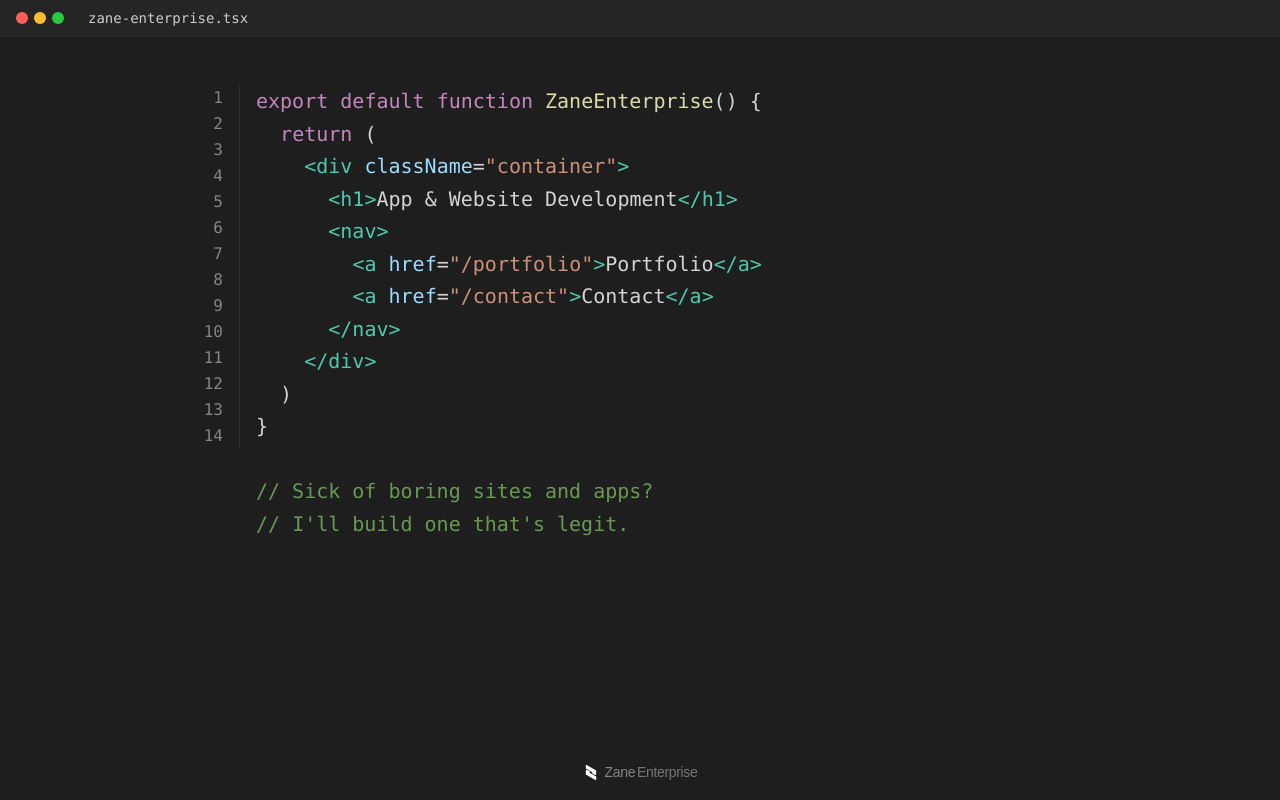
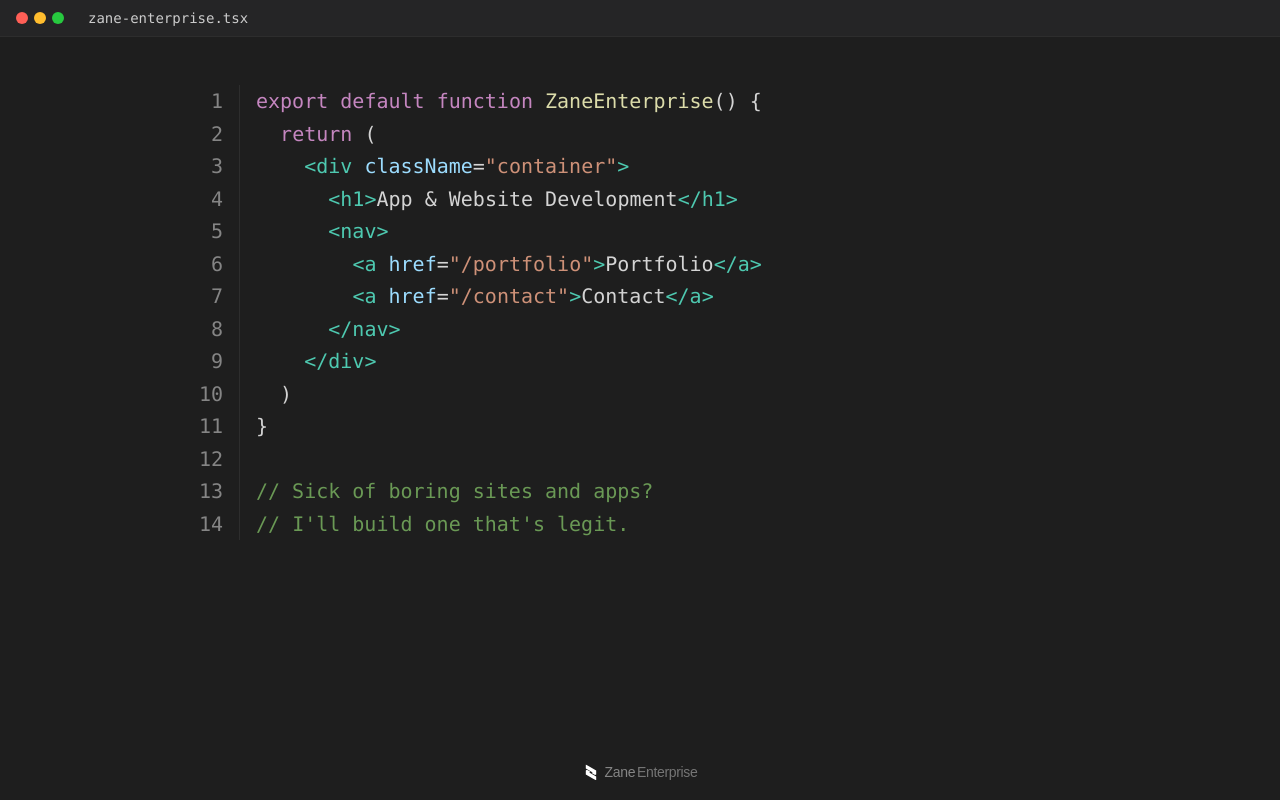
Before and after one commit to zaneenterprise/zaneenterprise.netsite, a Next.js app: page / in a window 1280 px wide. Built offline with nearby package versions, Linux system fonts and the light colour scheme.

Commit message:
updated contact site

```diff
--- a/app/page.tsx
+++ b/app/page.tsx
@@ -192,7 +192,7 @@ export default function Home() {
       <main className="flex-1 px-2 sm:px-4 py-6 sm:py-12 overflow-x-hidden w-full">
         <div className="max-w-full sm:max-w-4xl w-full mx-auto overflow-x-hidden">
           <div className="flex items-start gap-1 sm:gap-2 md:gap-4 overflow-x-hidden w-full">
-            <div className="text-[#858585] select-none text-right pr-1 sm:pr-2 md:pr-4 border-r border-[#2d2d2d] min-w-[1.5rem] sm:min-w-[2rem] md:min-w-[3rem] flex flex-col items-end text-[10px] sm:text-xs md:text-base flex-shrink-0">
+            <div className="text-[#858585] select-none text-right pr-1 sm:pr-2 md:pr-4 border-r border-[#2d2d2d] min-w-[1.5rem] sm:min-w-[2rem] md:min-w-[3rem] flex flex-col items-end text-xs sm:text-sm md:text-base lg:text-lg xl:text-xl flex-shrink-0">
               {displayedLines.map((_, i) => (
                 <div key={i} className="leading-relaxed">
                   {i + 1}
```
